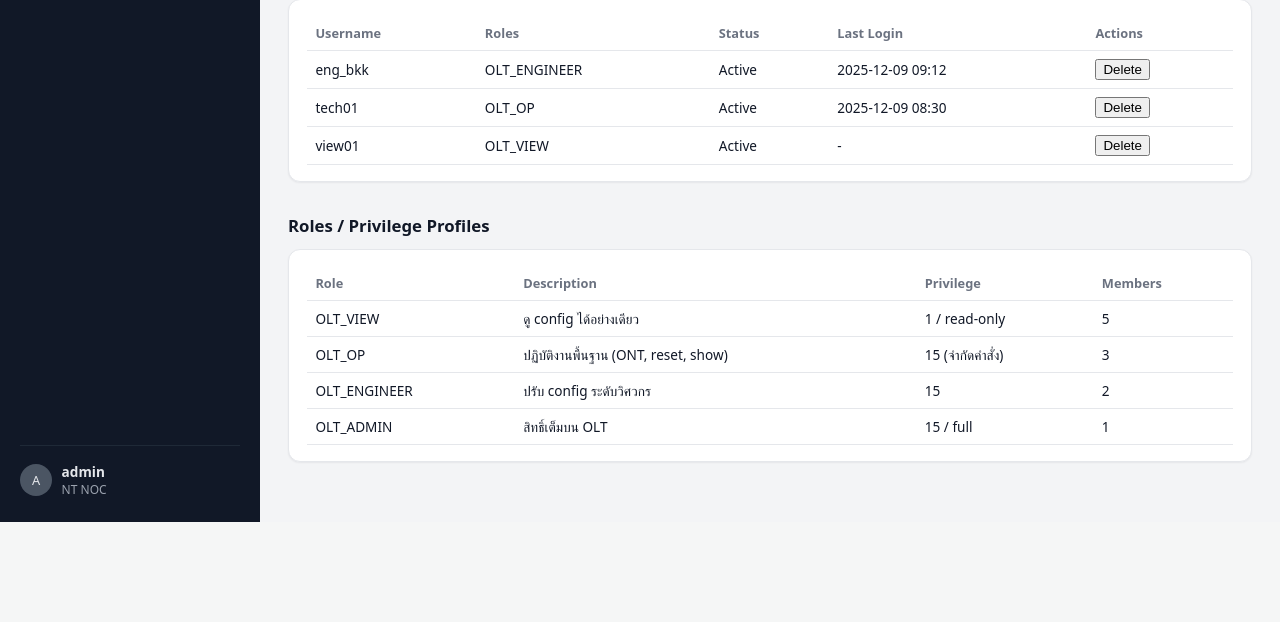
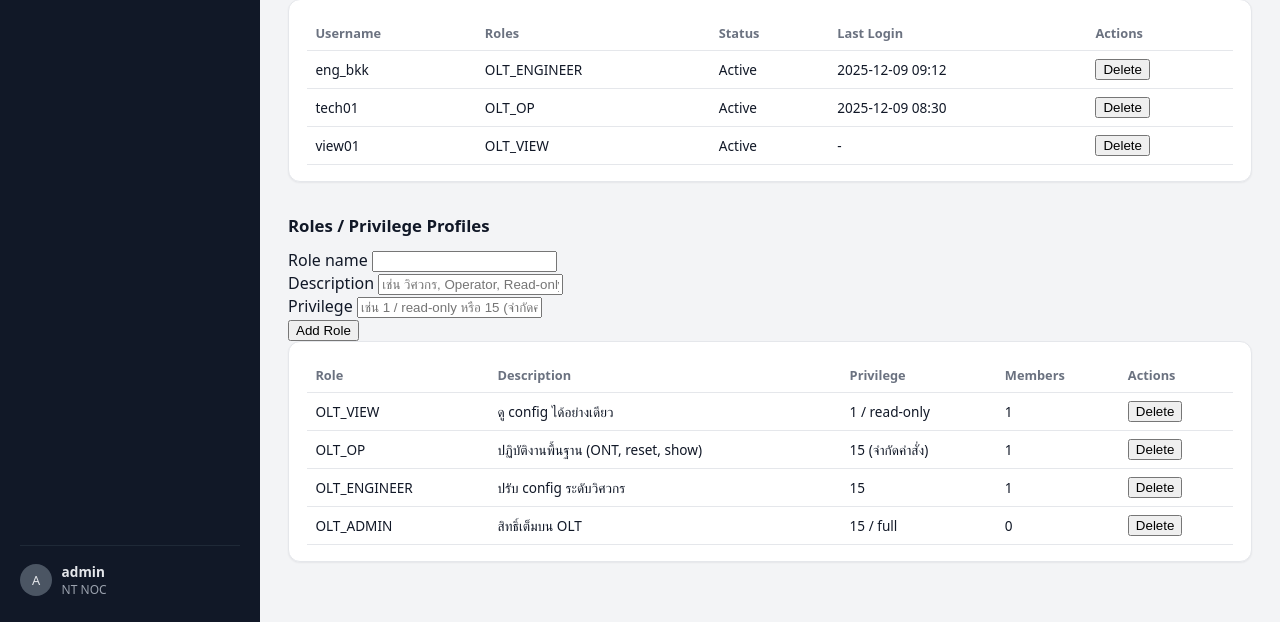
Before and after one commit to FongShana/DashboardTACACS, a Flask app: page /users/ in a window 1280 px wide. Shown: the part 493-1115 px from the top of the page. Before the commit the page ends 1015 px from the top, so only its background shows below. Run offline with Flask 3, Linux system fonts and the light colour scheme.

Commit message:
Add button to add and delete roles

```diff
--- a/tacacs_dashboard/routes/users.py
+++ b/tacacs_dashboard/routes/users.py
@@ -3,12 +3,18 @@ from tacacs_dashboard.services.policy_store import load_policy, save_policy
 
 bp = Blueprint("users", __name__)
 
+
 @bp.route("/")
 def index():
-
     policy = load_policy()
     users = policy.get("users", [])
     roles = policy.get("roles", [])
+
+    # คำนวณจำนวน members ของแต่ละ role จาก users จริง ๆ
+    user_roles = [u.get("roles") or u.get("role") for u in users]
+    for r in roles:
+        name = r.get("name")
+        r["members"] = user_roles.count(name)
 
     return render_template(
         "users.html",
@@ -16,6 +22,7 @@ def index():
         roles=roles,
         active_page="users",
     )
+
 
 @bp.post("/create")
 def create_user_form():
@@ -52,6 +59,7 @@ def create_user_form():
     flash(f"เพิ่มผู้ใช้ {username} เรียบร้อย", "success")
     return redirect(url_for("users.index"))
 
+
 @bp.post("/delete/<username>")
 def delete_user_form(username):
     policy = load_policy()
@@ -67,3 +75,65 @@ def delete_user_form(username):
 
     flash(f"ลบผู้ใช้ {username} เรียบร้อย", "success")
     return redirect(url_for("users.index"))
+
+
+# -----------------------
+# Roles form actions (อยู่ในหน้าเดียวกัน)
+# -----------------------
+
+@bp.post("/roles/create")
+def create_role_form():
+    name = request.form.get("name")
+    description = request.form.get("description", "")
+    privilege = request.form.get("privilege", "")
+
+    if not name:
+        flash("กรุณากรอกชื่อ Role", "error")
+        return redirect(url_for("users.index"))
+
+    policy = load_policy()
+    roles = policy.get("roles", [])
+
+    if any(r.get("name") == name for r in roles):
+        flash(f"Role {name} มีอยู่แล้ว", "error")
+        return redirect(url_for("users.index"))
+
+    roles.append({
+        "name": name,
+        "description": description,
+        "privilege": privilege,
+        "members": 0,   # จะถูกคำนวณใหม่ตอน index() อยู่แล้ว
+    })
+    policy["roles"] = roles
+    save_policy(policy)
+
+    flash(f"เพิ่ม Role {name} เรียบร้อย", "success")
+    return redirect(url_for("users.index"))
+
+
+@bp.post("/roles/delete/<name>")
+def delete_role_form(name):
+    policy = load_policy()
+    roles = policy.get("roles", [])
+    users = policy.get("users", [])
+
+    used_by = [u.get("username") for u in users
+               if (u.get("roles") or u.get("role")) == name]
+
+    if used_by:
+        flash(
+            f"ไม่สามารถลบ Role {name} ได้ (ถูกใช้งานโดย: {', '.join(used_by)})",
+            "error"
+        )
+        return redirect(url_for("users.index"))
+
+    new_roles = [r for r in roles if r.get("name") != name]
+    if len(new_roles) == len(roles):
+        flash(f"ไม่พบ Role {name}", "error")
+        return redirect(url_for("users.index"))
+
+    policy["roles"] = new_roles
+    save_policy(policy)
+
+    flash(f"ลบ Role {name} เรียบร้อย", "success")
+    return redirect(url_for("users.index"))
--- a/tacacs_dashboard/templates/users.html
+++ b/tacacs_dashboard/templates/users.html
@@ -99,6 +99,28 @@
 
 <section class="section">
   <h2 class="section-title">Roles / Privilege Profiles</h2>
+
+  <!-- ฟอร์มเพิ่ม Role -->
+  <form method="post" action="{{ url_for('users.create_role_form') }}" class="mb-4">
+    <div>
+      <label>Role name</label>
+      <input type="text" name="name" required>
+    </div>
+
+    <div>
+      <label>Description</label>
+      <input type="text" name="description" placeholder="เช่น วิศวกร, Operator, Read-only ฯลฯ">
+    </div>
+
+    <div>
+      <label>Privilege</label>
+      <input type="text" name="privilege" placeholder="เช่น 1 / read-only หรือ 15 (จำกัดคำสั่ง)">
+    </div>
+
+    <button type="submit">Add Role</button>
+  </form>
+
+  <!-- ตาราง Roles -->
   <div class="table-wrapper">
     <table class="table">
       <thead>
@@ -107,6 +129,7 @@
           <th>Description</th>
           <th>Privilege</th>
           <th>Members</th>
+          <th>Actions</th>
         </tr>
       </thead>
       <tbody>
@@ -116,10 +139,18 @@
           <td>{{ r.description }}</td>
           <td>{{ r.privilege }}</td>
           <td>{{ r.members }}</td>
+          <td>
+            <form method="post" action="{{ url_for('users.delete_role_form', name=r.name) }}">
+              <button type="submit"
+                      onclick="return confirm('ลบ Role {{ r.name }} ? (ห้ามมี user ใช้อยู่)');">
+                Delete
+              </button>
+            </form>
+          </td>
         </tr>
         {% else %}
         <tr>
-          <td colspan="4">ยังไม่มี role ในระบบ</td>
+          <td colspan="5">ยังไม่มี Role ในระบบ</td>
         </tr>
         {% endfor %}
       </tbody>
```
